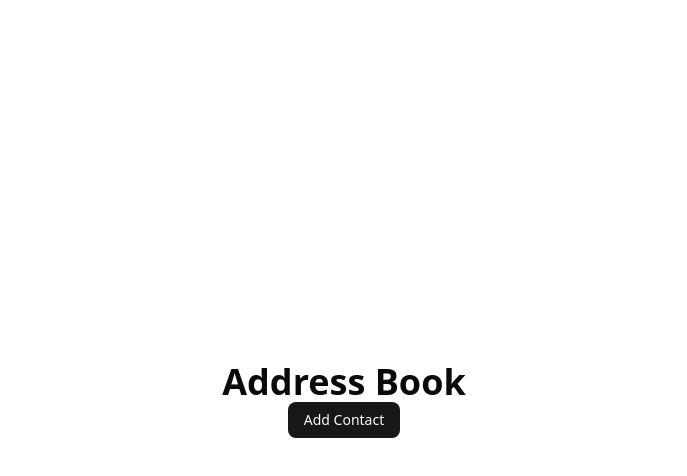
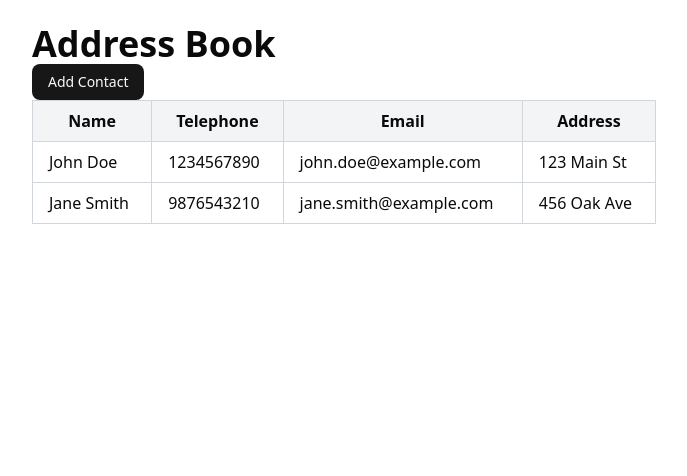
Before and after one commit to Clementxxxq/nextjsbeginner, a Next.js app: page / in a window 1280 px wide. Shown: the top 476 px of the page, without its empty margins (296-983 px from the left). Built offline with nearby package versions, Linux system fonts and the light colour scheme.

Commit message:
Add a table

```diff
--- a/app/page.tsx
+++ b/app/page.tsx
@@ -1,20 +1,57 @@
-'use client'
+"use client";
 
-import { Button } from '@/components/ui/button'
+import { Button } from "@/components/ui/button";
+import { useState } from "react";
 
+type Contact = {
+  id: number;
+  name: string;
+  telephone: number;
+  email: string;
+  address: string;
+};
 export default function Home() {
+  const [contacts, setContacts] = useState<Contact[]>([
+    {
+      id: 1,
+      name: "John Doe",
+      telephone: 1234567890,
+      email: "john.doe@example.com",
+      address: "123 Main St",
+    },
+    {
+      id: 2,
+      name: "Jane Smith",
+      telephone: 9876543210,
+      email: "jane.smith@example.com",
+      address: "456 Oak Ave",
+    },
+  ]);
+
   return (
-    <main className="p-6 flex min-h-screen flex-col items-center justify-center">
-      <h1 className="text-4xl font-bold">
-        Address Book
-      </h1>
-      <Button onClick={handleClick}>
-      Add Contact
-    </Button>
+    <main className="p-6 max-w-2xl mx-auto">
+      <h1 className="text-4xl font-bold">Address Book</h1>
+      <Button>Add Contact</Button>
+      <table className="w-full border-collapse border border-gray-300">
+        <thead>
+          <tr className="bg-gray-100">
+            <th className="border border-gray-300 px-4 py-2">Name</th>
+            <th className="border border-gray-300 px-4 py-2">Telephone</th>
+            <th className="border border-gray-300 px-4 py-2">Email</th>
+            <th className="border border-gray-300 px-4 py-2">Address</th>
+          </tr>
+        </thead>
+        <tbody>
+          {contacts.map((contact) => (
+            <tr key={contact.id}>
+              <td className="border border-gray-300 px-4 py-2">{contact.name}</td>
+              <td className="border border-gray-300 px-4 py-2">{contact.telephone}</td>
+              <td className="border border-gray-300 px-4 py-2">{contact.email}</td>
+              <td className="border border-gray-300 px-4 py-2">{contact.address}</td>
+            </tr>
+          ))}
+        </tbody>
+      </table>
     </main>
-  )
+  );
 }
-
-function handleClick() {
-  alert('Button clicked!')
-}
```
